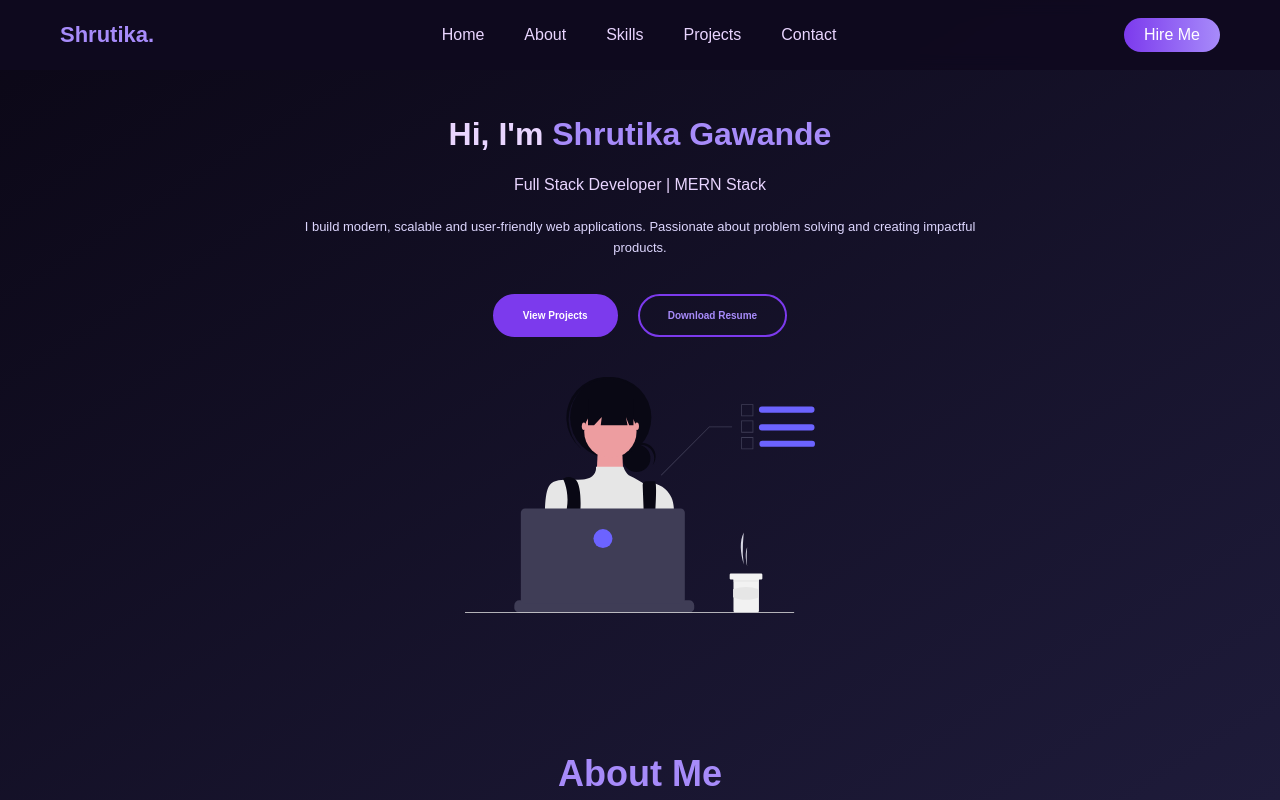
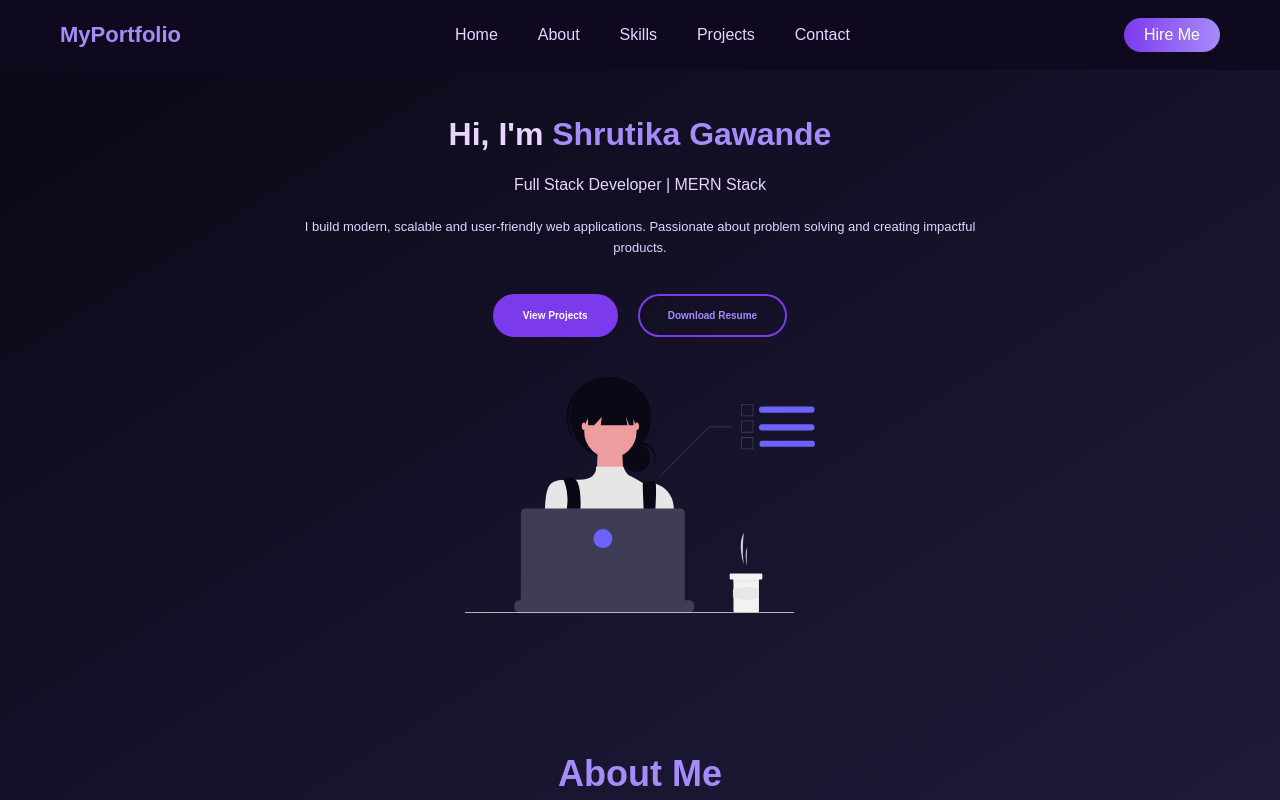
Before and after one commit to shrutika-gawande/Portfolio_SPCL, a React (Vite) app: page / in a window 1280 px wide. Shown: the top 800 px of the page. Built offline with nearby package versions, Linux system fonts and the light colour scheme.

Commit message:
Added resume

```diff
--- a/src/components/Home.jsx
+++ b/src/components/Home.jsx
@@ -15,7 +15,7 @@ function Home() {
 
         <div className="home-buttons">
           <a href="#projects" className="primary-btn">View Projects</a>
-          <a href="/resume.pdf" className="secondary-btn">Download Resume</a>
+          <a href="/Resume.pdf" className="secondary-btn">Download Resume</a>
         </div>
       </div>
 
--- a/src/components/Nav.jsx
+++ b/src/components/Nav.jsx
@@ -7,13 +7,13 @@ function Navbar() {
 
   return (
     <nav className="navbar">
-      <div className="logo">Shrutika.</div>
+      <div className="logo">MyPortfolio</div>
 
       {/* Desktop Links */}
       <ul className={`nav-links ${menuOpen ? "active" : ""}`}>
         <li><a href="#home" onClick={() => setMenuOpen(false)}>Home</a></li>
         <li><a href="#about" onClick={() => setMenuOpen(false)}>About</a></li>
-        <li><a href="#skills" onClick={() => setMenuOpen(false)}>Skills</a></li>
+        <li><a href="#about" onClick={() => setMenuOpen(false)}>Skills</a></li>
         <li><a href="#projects" onClick={() => setMenuOpen(false)}>Projects</a></li>
         <li><a href="#contact" onClick={() => setMenuOpen(false)}>Contact</a></li>
       </ul>
```
Also changed, not shown: 1 other file (tests, documents, lock files or other folders).
